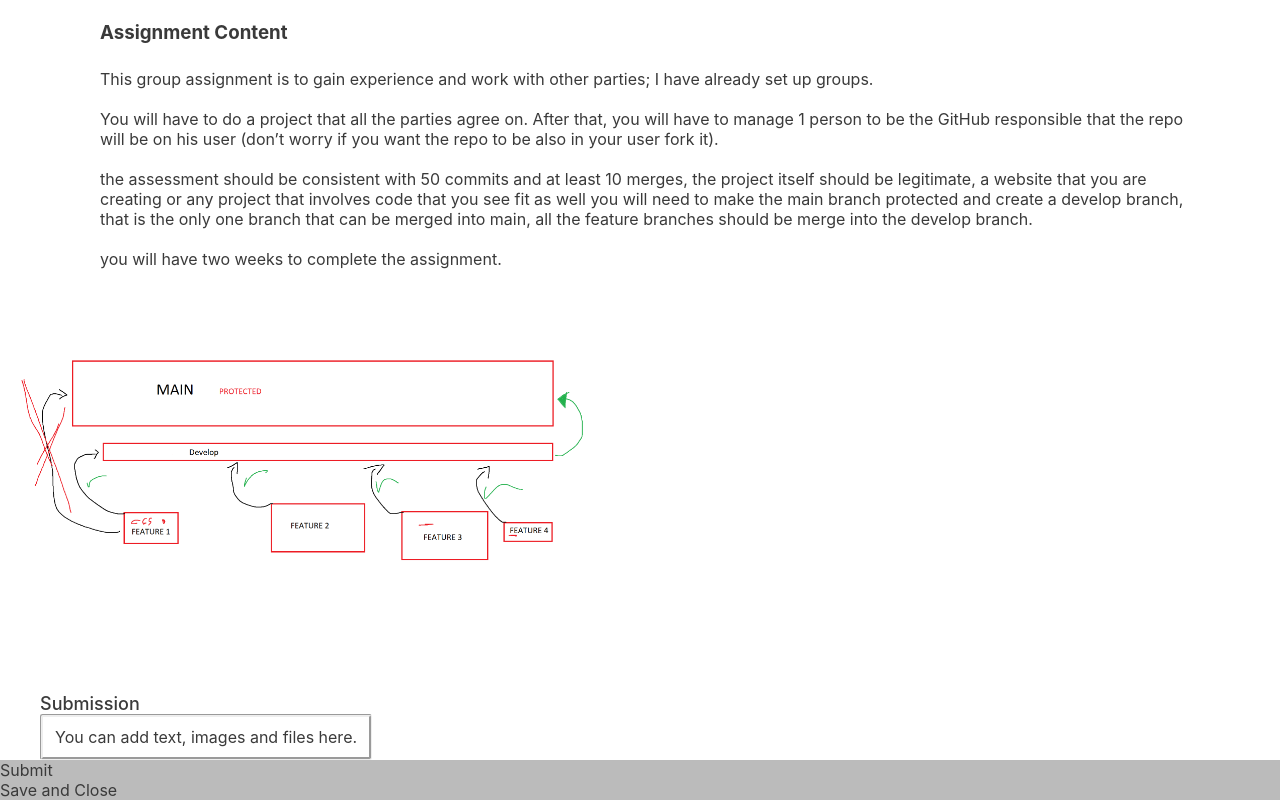
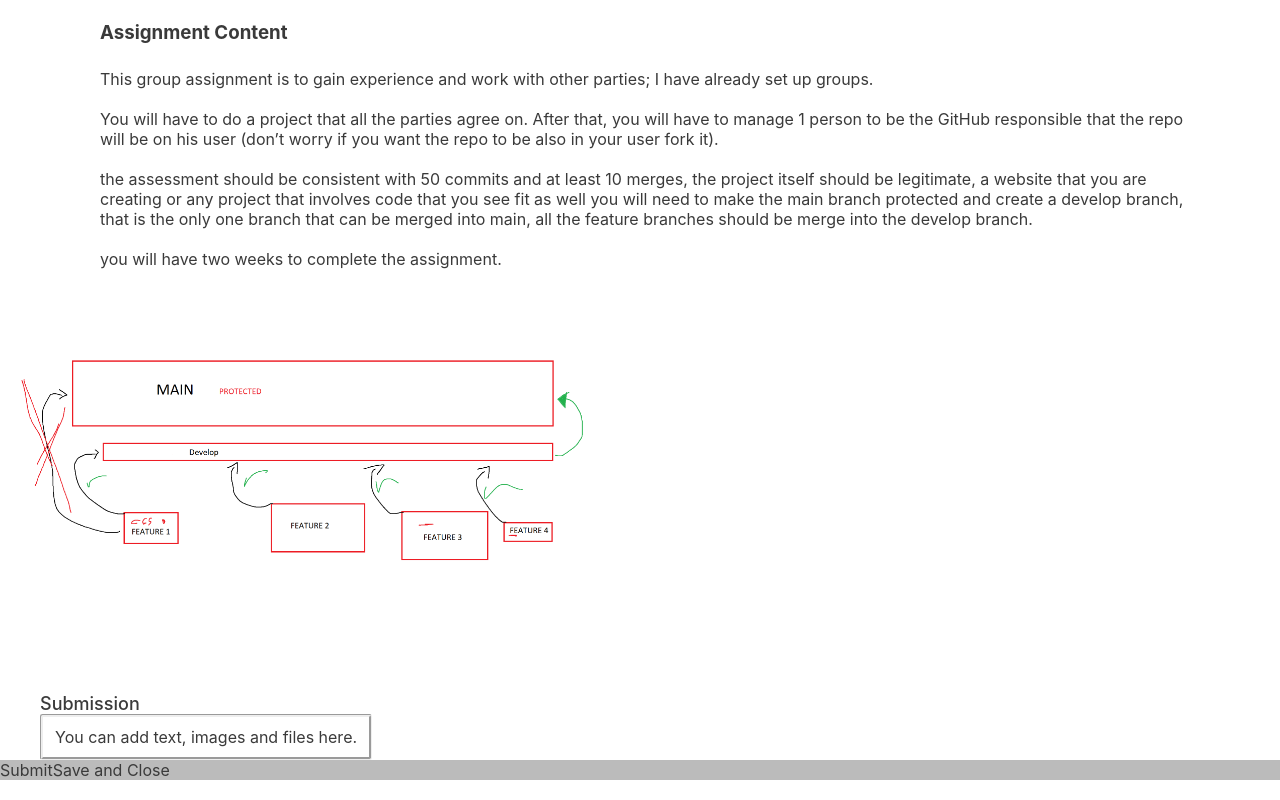
Before and after one commit to Mrq9rawi/WDDM-115_Group_1_Github_Group_Assignment, a plain HTML site: page index.html in a window 1280 px wide. Shown: the part 656-1456 px from the top of the page. Drawn offline with Linux system fonts and the light colour scheme.

Commit message:
new class save and submit

```diff
--- a/css/style.css
+++ b/css/style.css
@@ -185,4 +185,5 @@ main .description .text-content > p {
 
 footer {
 	background-color: #bbbbbb;
+	display:flex;
 }
--- a/index.html
+++ b/index.html
@@ -113,11 +113,11 @@
 
 		<!-- Footer Start -->
 		<footer>
-			<p>
+			<p class="submit">
 				Submit
 			</p>
 
-			<p>
+			<p class="save">
 				Save and Close
 			</p>
 		</footer>
```
